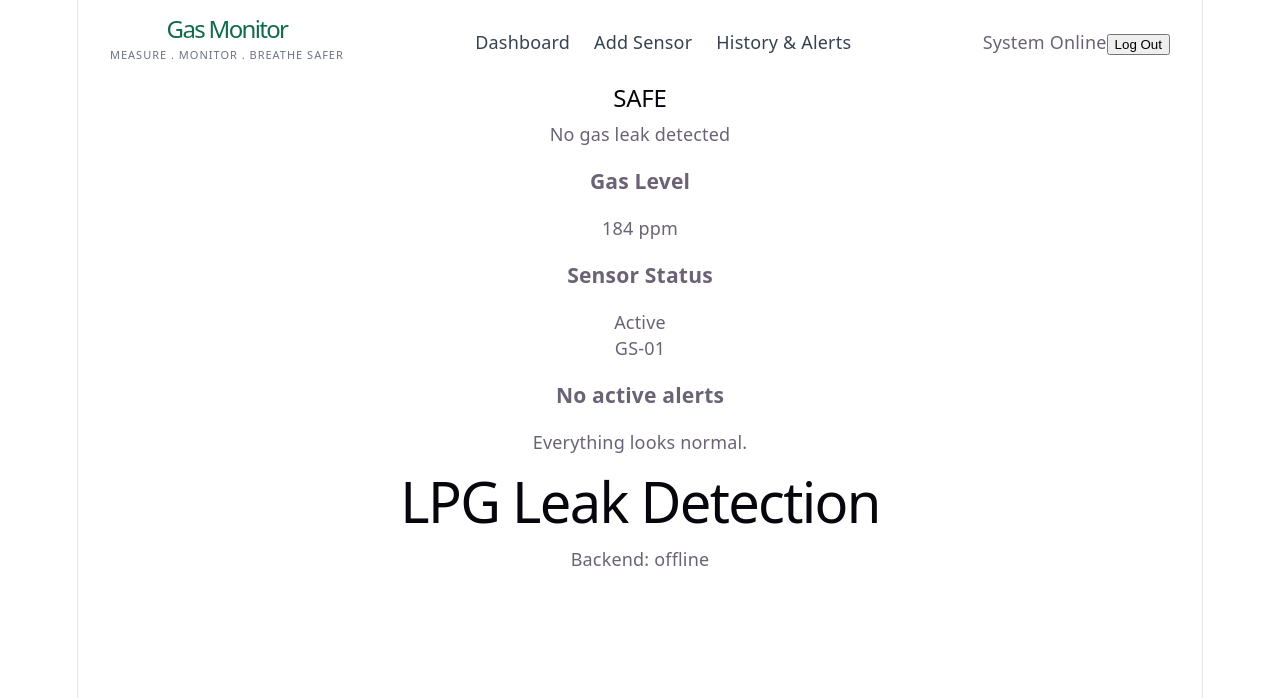
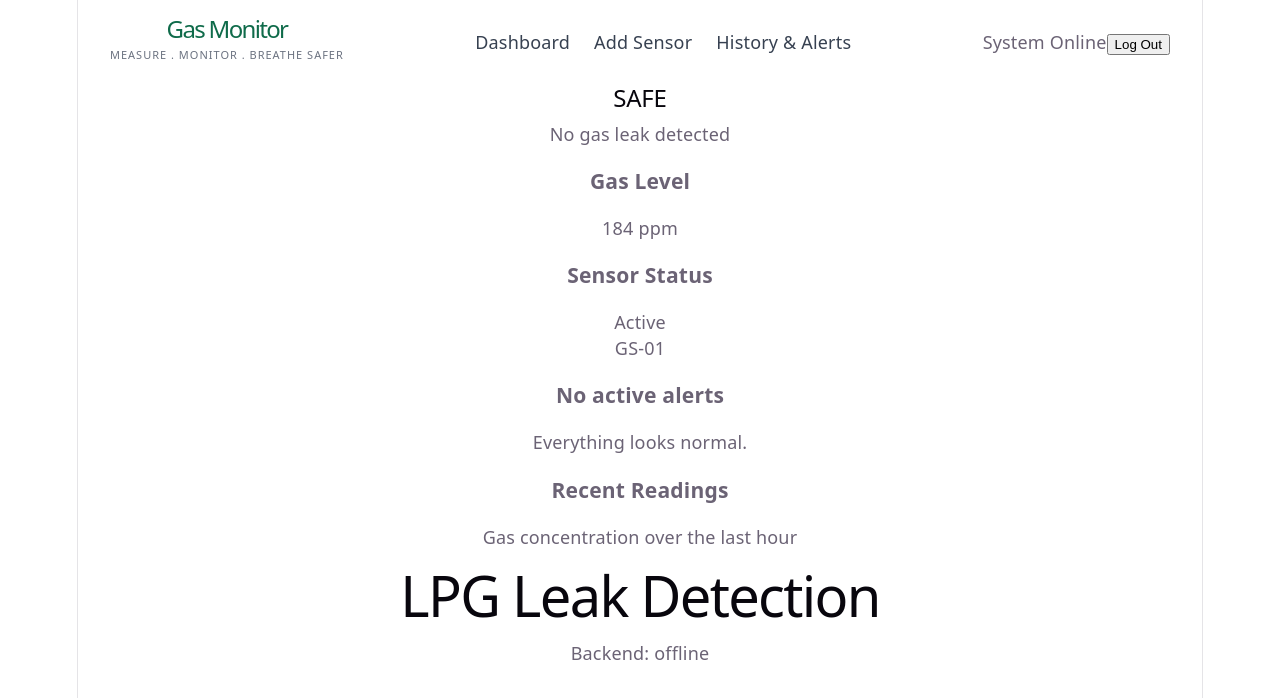
Before and after one commit to abdularhman2341/air-quality-monitoring-system, a React app in the folder frontend/: page / in a window 1280 px wide. Shown: the top 698 px of the page. Built offline with nearby package versions, Linux system fonts and the light colour scheme; no server answers; the HTML template or start-up script is replaced by a standard one.

Commit message:
Add dashboard placeholder cards

```diff
--- a/frontend/src/pages/Dashboard.jsx
+++ b/frontend/src/pages/Dashboard.jsx
@@ -17,6 +17,10 @@ function Dashboard() {
                 <h3>No active alerts</h3>
                 <p>Everything looks normal.</p>
             </div>
+            <div className="readings-card">
+                <h3>Recent Readings</h3>
+                <p>Gas concentration over the last hour</p>
+            </div>
         </section>
     )
 }
```
